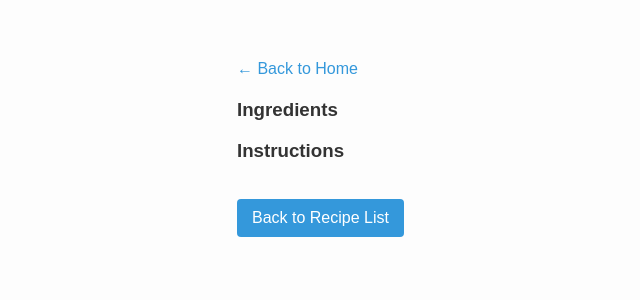
After one commit to nier-shen1234/Final-Project-Database-Applications-, a Flask app: page /recipe/1 in a window 1280 px wide. The commit adds this page. Shown: the top 300 px of the page, without its empty margins (53-693 px from the left). Run offline with Flask 3, Linux system fonts and the light colour scheme; data comes from the database, SQL or seed files in the repository; data that the repository does not hold is empty.

Commit message:
added a recipe_detail.html

```diff
--- a/app.py
+++ b/app.py
@@ -15,5 +15,12 @@ def home():
     conn.close()
     return render_template("index.html", recipes=recipes)
 
+@app.route("/recipe/<int:recipe_id>")
+def recipe_detail(recipe_id):
+    conn = get_db_connection()
+    recipe = conn.execute("SELECT * FROM Recipe WHERE id = ?", (recipe_id,)).fetchone()
+    conn.close()
+    return render_template("recipe_detail.html", recipe=recipe)
+
 if __name__ == "__main__":
     app.run(debug=True)
--- a/templates/index.html
+++ b/templates/index.html
@@ -11,7 +11,11 @@
 
     <ul>
         {% for recipe in recipes %}
-            <li><strong>{{ recipe['Title']}}</strong></li>
+            <li>
+                <a href="{{ url_for('recipe_detail', recipe_id=recipe['id']) }}">
+                    <strong>{{ recipe['Title'] }}</strong>
+                </a>
+            </li>
         {% endfor %}
     </ul>
 </body>
--- /dev/null
+++ b/templates/recipe_detail.html
@@ -0,0 +1,27 @@
+<!DOCTYPE html>
+<html lang="en">
+<head>
+    <meta charset="UTF-8">
+    <title>{{ recipe['Title'] }}</title>
+    <link rel="stylesheet" href="{{ url_for('static', filename='style.css') }}">
+</head>
+
+<body style="font-family: Arial, sans-serif; max-width: 700px; margin: 40px auto; padding: 20px; background: #fdfdfd; color: #333;">
+    <a href="{{ url_for('home') }}" style="color: #3498db; text-decoration: none;">&larr; Back to Home</a>
+
+    <h1 style="color: #d35400; margin-top: 20px;">{{ recipe['Title'] }}</h1>
+
+    {% if recipe['Description'] %}
+        <p style="font-style: italic; color: #666;">{{ recipe['Description'] }}</p>
+    {% endif %}
+
+    <h3>Ingredients</h3>
+    <p>{{ recipe['RecipeIngredientParts'] }}</p>
+
+    <h3>Instructions</h3>
+    <p>{{ recipe['RecipeInstructions'] }}</p>
+
+    <br>
+    <a href="{{ url_for('home') }}" style="display: inline-block; padding: 10px 15px; background: #3498db; color: white; border-radius: 4px; text-decoration: none;">Back to Recipe List</a>
+</body>
+</html>
```
